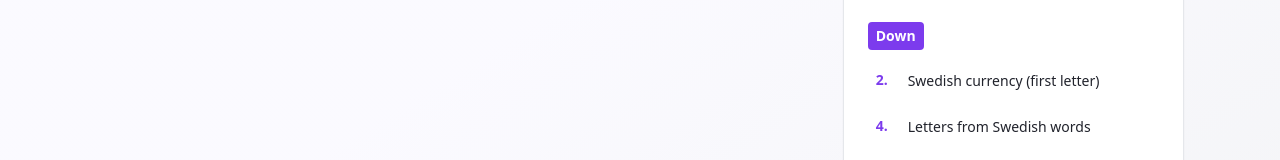
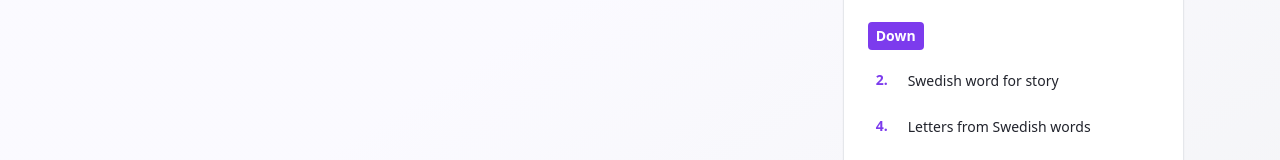
Before and after one commit to MrBenny10/minhehe, a React (Vite) app: page / in a window 1280 px wide. Shown: the part 445-605 px from the top of the page. Built offline with nearby package versions, Linux system fonts and the light colour scheme.

Commit message:
Fix two down clue

```diff
--- a/src/components/CrosswordGame.tsx
+++ b/src/components/CrosswordGame.tsx
@@ -53,12 +53,12 @@ const samplePuzzle = {
     // Down clues
     {
       number: 2,
-      text: 'Swedish currency (first letter)',
+      text: 'Swedish word for story',
       direction: 'down' as const,
       startRow: 0,
       startCol: 1,
       length: 4,
-      solution: 'KABA', // K, A(from SAAB), B(intersect), A(from ABBA)
+      solution: 'SAGA', // S, A(from SAAB), G(intersect), A(from ABBA)
     },
     {
       number: 4,
```
